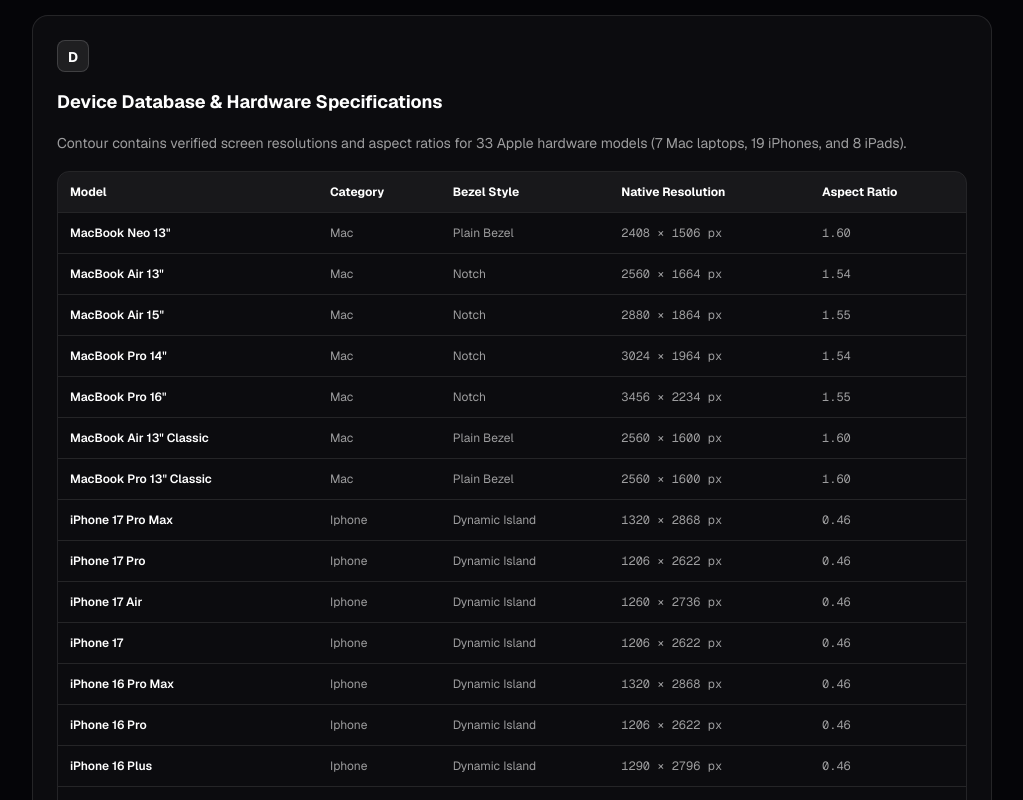
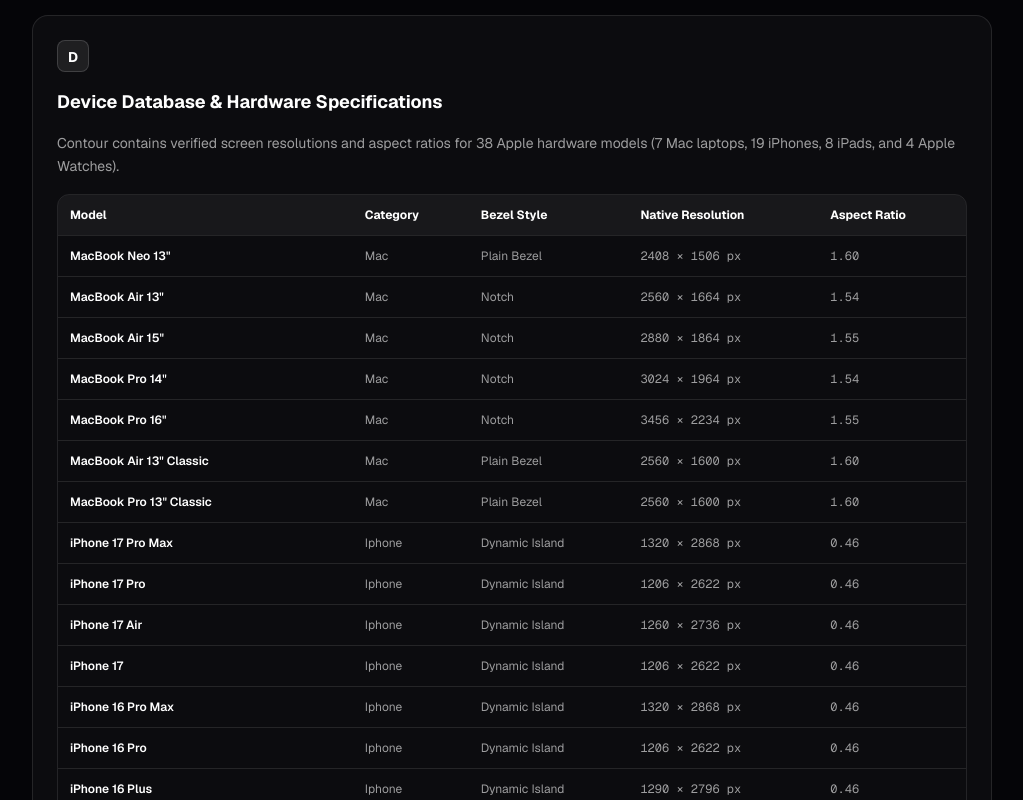
Before and after one commit to satiricalguru/Contour, a Next.js app: page /info in a window 1280 px wide. Shown: the part 1260-2060 px from the top of the page, without its empty margins (128-1151 px from the left). Built offline with nearby package versions, Linux system fonts and the light colour scheme.

Commit message:
feat: add Apple Watch device models, WatchFrame component, and watchOS support

```diff
--- a/app/info/page.tsx
+++ b/app/info/page.tsx
@@ -15,6 +15,7 @@
   const macCount = ALL_DEVICES.filter((d) => d.category === 'mac').length;
   const iphoneCount = ALL_DEVICES.filter((d) => d.category === 'iphone').length;
   const ipadCount = ALL_DEVICES.filter((d) => d.category === 'ipad').length;
+  const watchCount = ALL_DEVICES.filter((d) => d.category === 'watch').length;
 
   return (
     <div className="mx-auto max-w-5xl px-4 sm:px-6 lg:px-8 py-12 space-y-16">
@@ -24,7 +25,7 @@
           Contour: A to Z Documentation
         </h1>
         <p className="text-base sm:text-lg text-[var(--foreground-muted)] font-normal leading-relaxed">
-          Everything you need to know about Contour — from our procedural canvas rendering engines and color interpolation science to the full database of 33 native Apple device specifications.
+          Everything you need to know about Contour — from our procedural canvas rendering engines and color interpolation science to the full database of {ALL_DEVICES.length} native Apple device specifications.
         </p>
       </div>
 
@@ -93,7 +94,7 @@
             <span className="inline-block w-8 h-8 rounded-lg bg-[var(--badge-bg)] border border-[var(--badge-border)] text-[var(--heading-color)] font-bold text-center leading-8 text-sm">D</span>
             <h3 className="text-lg font-bold text-[var(--heading-color)]">Device Database & Hardware Specifications</h3>
             <p className="text-sm text-[var(--foreground-muted)] leading-relaxed">
-              Contour contains verified screen resolutions and aspect ratios for 33 Apple hardware models ({macCount} Mac laptops, {iphoneCount} iPhones, and {ipadCount} iPads).
+              Contour contains verified screen resolutions and aspect ratios for {ALL_DEVICES.length} Apple hardware models ({macCount} Mac laptops, {iphoneCount} iPhones, {ipadCount} iPads, and {watchCount} Apple Watches).
             </p>
 
             {/* Device list table */}
--- a/app/page.tsx
+++ b/app/page.tsx
@@ -21,7 +21,7 @@
             <svg className="w-3.5 h-3.5 fill-current text-white/90" viewBox="0 0 814 1000">
               <path d="M788.1 340.9c-5.8 4.5-108.2 62.2-108.2 190.5 0 148.4 130.3 200.9 134.2 202.2-.6 3.2-20.7 71.9-68.7 141.9-42.8 61.6-87.5 123.1-155.5 123.1s-85.5-39.5-164-39.5c-76.5 0-103.7 40.8-165.9 40.8s-105.6-57-155.5-127C46.7 790.7 0 663 0 541.8c0-194.4 126.4-297.5 250.8-297.5 66.1 0 121.2 43.4 162.7 43.4 39.5 0 101.1-46 176.3-46 28.5 0 130.9 2.6 198.3 99.2zm-234-181.5c31.1-36.9 53.1-88.1 53.1-139.3 0-7.1-.6-14.3-1.9-20.1-50.6 1.9-110.8 33.7-147.1 75.8-28.5 32.4-55.1 83.6-55.1 135.5 0 7.8 1.3 15.6 1.9 18.1 3.2.6 8.4 1.3 13.6 1.3 45.4 0 102.5-30.4 135.5-71.3z" />
             </svg>
-            <span>Crafted for macOS, iOS & iPadOS</span>
+            <span>Crafted for macOS, iOS, iPadOS & watchOS</span>
             <span className="w-1 h-1 rounded-full bg-emerald-400 animate-pulse ml-0.5" />
           </div>
 
--- a/components/device-frame/DeviceFrame.tsx
+++ b/components/device-frame/DeviceFrame.tsx
@@ -9,6 +9,7 @@
 import { MacFrame } from './MacFrame';
 import { PhoneFrame } from './PhoneFrame';
 import { PadFrame } from './PadFrame';
+import { WatchFrame } from './WatchFrame';
 
 interface DeviceFrameProps {
   device: DeviceModel;
@@ -42,6 +43,12 @@
           {children}
         </PadFrame>
       );
+    case 'watch':
+      return (
+        <WatchFrame device={device} className={className} inverted={inverted}>
+          {children}
+        </WatchFrame>
+      );
     default:
       return <div>{children}</div>;
   }
--- /dev/null
+++ b/components/device-frame/WatchFrame.tsx
@@ -0,0 +1,125 @@
+/**
+ * WatchFrame — renders an Apple Watch mockup with accurate squircle OLED display,
+ * metallic chassis shell, Digital Crown, side button, watch band lugs, and watch face status overlay.
+ */
+'use client';
+
+import React from 'react';
+import { DeviceModel } from '@/lib/devices/types';
+
+interface WatchFrameProps {
+  device: DeviceModel;
+  children: React.ReactNode;
+  className?: string;
+  inverted?: boolean;
+}
+
+export function WatchFrame({
+  device,
+  children,
+  className = '',
+  inverted = false,
+}: WatchFrameProps) {
+  const isUltra = device.id.includes('ultra');
+  const textColor = inverted ? 'text-slate-900' : 'text-white';
+  const overlayBg = inverted ? 'bg-slate-900/10' : 'bg-black/30';
+
+  return (
+    <div
+      className={`watch-frame-wrapper w-full flex flex-col items-center justify-center relative py-4 ${className}`}
+      style={{ containerType: 'inline-size' }}
+    >
+      {/* Top Watch Band Lug */}
+      <div className="w-[58%] h-6 bg-gradient-to-b from-slate-700 to-slate-800 rounded-t-md shadow-md border-t border-x border-white/10 relative z-0 flex items-center justify-center">
+        <div className="w-4/5 h-1 bg-black/40 rounded-full" />
+      </div>
+
+      {/* Main Watch Chassis */}
+      <div
+        className={`relative w-full shadow-2xl overflow-hidden flex flex-col items-center justify-center z-10 ${
+          isUltra
+            ? 'bg-gradient-to-b from-[#2e2d2b] via-[#242321] to-[#1c1b1a] border-2 border-[#57534e]/50'
+            : 'bg-gradient-to-b from-[#18181b] via-[#09090b] to-[#040405] border border-white/15'
+        }`}
+        style={{
+          borderRadius: `calc(${device.cornerRadiusPct + 3}cqi)`,
+          padding: 'calc(4cqi)',
+          aspectRatio: `${device.resolution.width} / ${device.resolution.height}`,
+          boxShadow: '0 25px 50px -12px rgba(0, 0, 0, 0.7), inset 0 1px 2px rgba(255, 255, 255, 0.15)',
+        }}
+      >
+        {/* Digital Crown (Top Right) */}
+        <div
+          className={`absolute rounded-r-md shadow-md z-20 ${
+            isUltra
+              ? 'bg-gradient-to-r from-[#d97706] to-[#78350f] border border-amber-500/40'
+              : 'bg-gradient-to-r from-slate-400 to-slate-600 border border-white/20'
+          }`}
+          style={{
+            right: '-6px',
+            top: '22%',
+            width: '6px',
+            height: '18%',
+            boxShadow: 'inset 0 1px 1px rgba(255,255,255,0.4)',
+          }}
+        />
+
+        {/* Side Button (Below Digital Crown) */}
+        <div
+          className="absolute bg-[#27272a] border border-white/10 rounded-r-sm shadow-xs z-20"
+          style={{
+            right: '-4px',
+            top: '46%',
+            width: '4px',
+            height: '24%',
+          }}
+        />
+
+        {/* Left Speaker Grill (Ultra models) */}
+        {isUltra && (
+          <div
+            className="absolute bg-[#1c1917] border border-stone-700/50 rounded-l-md z-20 flex flex-col justify-center gap-0.5 px-0.5"
+            style={{
+              left: '-4px',
+              top: '36%',
+              width: '4px',
+              height: '20%',
+            }}
+          >
+            <div className="w-full h-0.5 bg-black/60 rounded-full" />
+            <div className="w-full h-0.5 bg-black/60 rounded-full" />
+          </div>
+        )}
+
+        {/* OLED Screen Area */}
+        <div
+          className="relative w-full h-full overflow-hidden bg-black flex flex-col"
+          style={{
+            borderRadius: `calc(${device.cornerRadiusPct}cqi)`,
+            boxShadow: 'inset 0 0 12px rgba(0, 0, 0, 0.8)',
+          }}
+        >
+          {/* Wallpaper Content */}
+          <div className="w-full h-full relative z-0">{children}</div>
+
+          {/* Watch Face Status Overlay (Digital Time & Date) */}
+          <div
+            className={`absolute top-0 left-0 right-0 p-[5%] flex items-start justify-between z-10 pointer-events-none ${overlayBg} backdrop-blur-[2px]`}
+          >
+            <div className={`text-[0.45em] font-medium tracking-tight opacity-90 ${textColor}`}>
+              WED 29
+            </div>
+            <div className={`text-[0.8em] font-extrabold font-mono leading-none tracking-tighter ${textColor}`}>
+              10:09
+            </div>
+          </div>
+        </div>
+      </div>
+
+      {/* Bottom Watch Band Lug */}
+      <div className="w-[58%] h-6 bg-gradient-to-t from-slate-700 to-slate-800 rounded-b-md shadow-md border-b border-x border-white/10 relative z-0 flex items-center justify-center">
+        <div className="w-4/5 h-1 bg-black/40 rounded-full" />
+      </div>
+    </div>
+  );
+}
--- a/components/studio/DeviceModelPicker.tsx
+++ b/components/studio/DeviceModelPicker.tsx
@@ -40,6 +40,17 @@
       <svg className="w-3.5 h-3.5 stroke-current" viewBox="0 0 24 24" fill="none" strokeWidth="2" strokeLinecap="round" strokeLinejoin="round">
         <rect x="4" y="3" width="16" height="18" rx="2.5" />
         <circle cx="12" cy="18" r="0.8" fill="currentColor" />
+      </svg>
+    ),
+  },
+  {
+    id: 'watch',
+    label: 'Watch',
+    renderIcon: () => (
+      <svg className="w-3.5 h-3.5 stroke-current" viewBox="0 0 24 24" fill="none" strokeWidth="2" strokeLinecap="round" strokeLinejoin="round">
+        <rect x="6" y="6" width="12" height="12" rx="3" />
+        <path d="M9 3h6v3H9zM9 18h6v3H9z" />
+        <path d="M19 9.5h1v3h-1z" fill="currentColor" />
       </svg>
     ),
   },
--- a/lib/devices/index.ts
+++ b/lib/devices/index.ts
@@ -5,11 +5,13 @@
 import { MAC_DEVICES } from './mac';
 import { IPHONE_DEVICES } from './iphone';
 import { IPAD_DEVICES } from './ipad';
+import { WATCH_DEVICES } from './watch';
 
 export const ALL_DEVICES: readonly DeviceModel[] = [
   ...MAC_DEVICES,
   ...IPHONE_DEVICES,
   ...IPAD_DEVICES,
+  ...WATCH_DEVICES,
 ];
 
 export function getDevicesByCategory(category: DeviceCategory): DeviceModel[] {
@@ -25,6 +27,7 @@
     mac: 'macbook-pro-14',
     iphone: 'iphone-17-pro',
     ipad: 'ipad-pro-11',
+    watch: 'apple-watch-ultra-2',
   };
   return getDeviceById(defaults[category]) ?? ALL_DEVICES[0];
 }
--- a/lib/devices/types.ts
+++ b/lib/devices/types.ts
@@ -8,7 +8,7 @@
 
 export type BezelStyle = 'notch' | 'dynamic-island' | 'plain-bezel' | 'home-button';
 
-export type DeviceCategory = 'mac' | 'iphone' | 'ipad';
+export type DeviceCategory = 'mac' | 'iphone' | 'ipad' | 'watch';
 
 export interface DeviceCutout {
   /** Width as % of screen width. */
--- /dev/null
+++ b/lib/devices/watch.ts
@@ -0,0 +1,48 @@
+/**
+ * Apple Watch device configurations — verified against official Apple specs.
+ * Includes Apple Watch Ultra 2, Series 10 (46mm & 42mm), and SE (44mm).
+ */
+import { DeviceModel } from './types';
+
+export const WATCH_DEVICES: readonly DeviceModel[] = [
+  {
+    id: 'apple-watch-ultra-2',
+    category: 'watch',
+    displayName: 'Apple Watch Ultra 2',
+    bezelStyle: 'plain-bezel',
+    resolution: { width: 410, height: 502 },
+    aspectRatio: 410 / 502,
+    cornerRadiusPct: 22,
+    generation: '49mm Titanium',
+  },
+  {
+    id: 'apple-watch-series-10-46',
+    category: 'watch',
+    displayName: 'Apple Watch Series 10 (46mm)',
+    bezelStyle: 'plain-bezel',
+    resolution: { width: 416, height: 496 },
+    aspectRatio: 416 / 496,
+    cornerRadiusPct: 24,
+    generation: '46mm',
+  },
+  {
+    id: 'apple-watch-series-10-42',
+    category: 'watch',
+    displayName: 'Apple Watch Series 10 (42mm)',
+    bezelStyle: 'plain-bezel',
+    resolution: { width: 374, height: 446 },
+    aspectRatio: 374 / 446,
+    cornerRadiusPct: 24,
+    generation: '42mm',
+  },
+  {
+    id: 'apple-watch-se-44',
+    category: 'watch',
+    displayName: 'Apple Watch SE (44mm)',
+    bezelStyle: 'plain-bezel',
+    resolution: { width: 368, height: 448 },
+    aspectRatio: 368 / 448,
+    cornerRadiusPct: 20,
+    generation: '44mm SE',
+  },
+];
--- a/lib/store.ts
+++ b/lib/store.ts
@@ -92,6 +92,7 @@
       mac: 'macbook-pro-14',
       iphone: 'iphone-17-pro',
       ipad: 'ipad-pro-11',
+      watch: 'apple-watch-ultra-2',
     };
     set({ deviceCategory: cat, modelId: defaults[cat] });
   },
```
